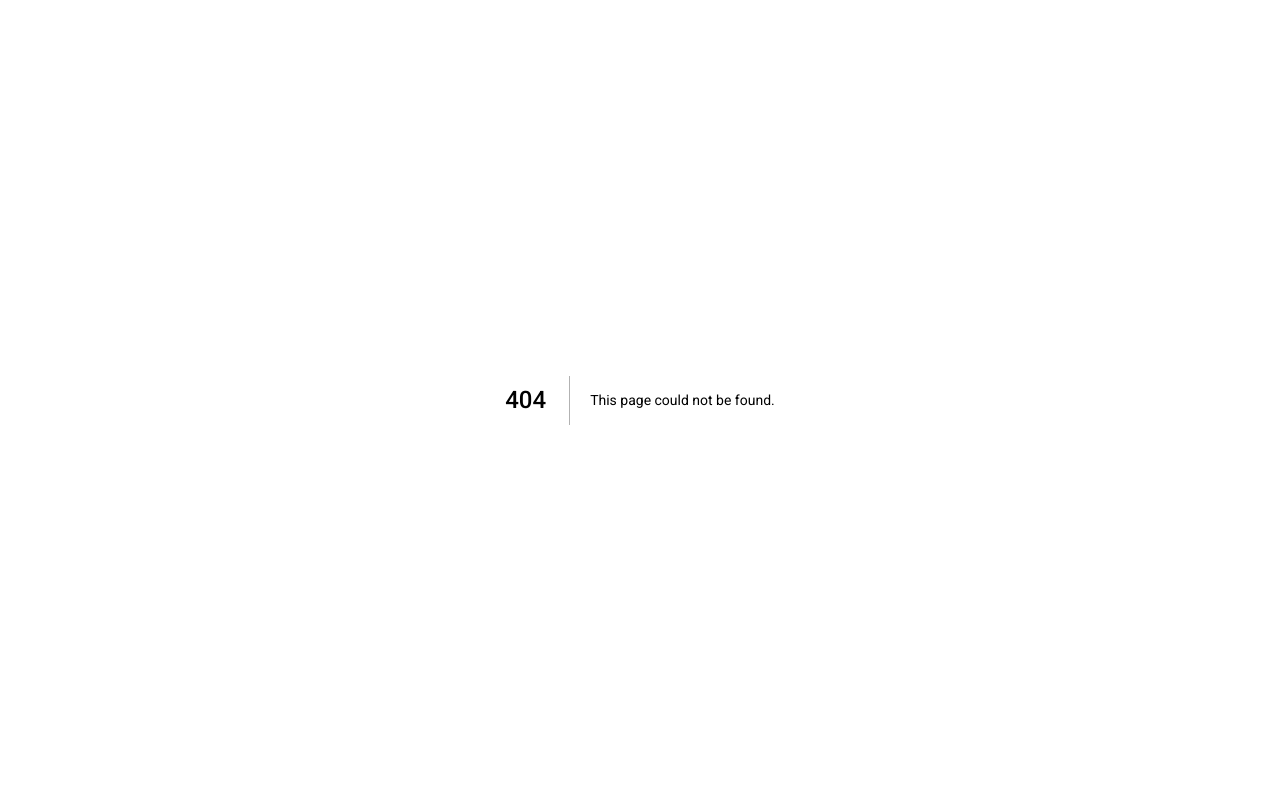
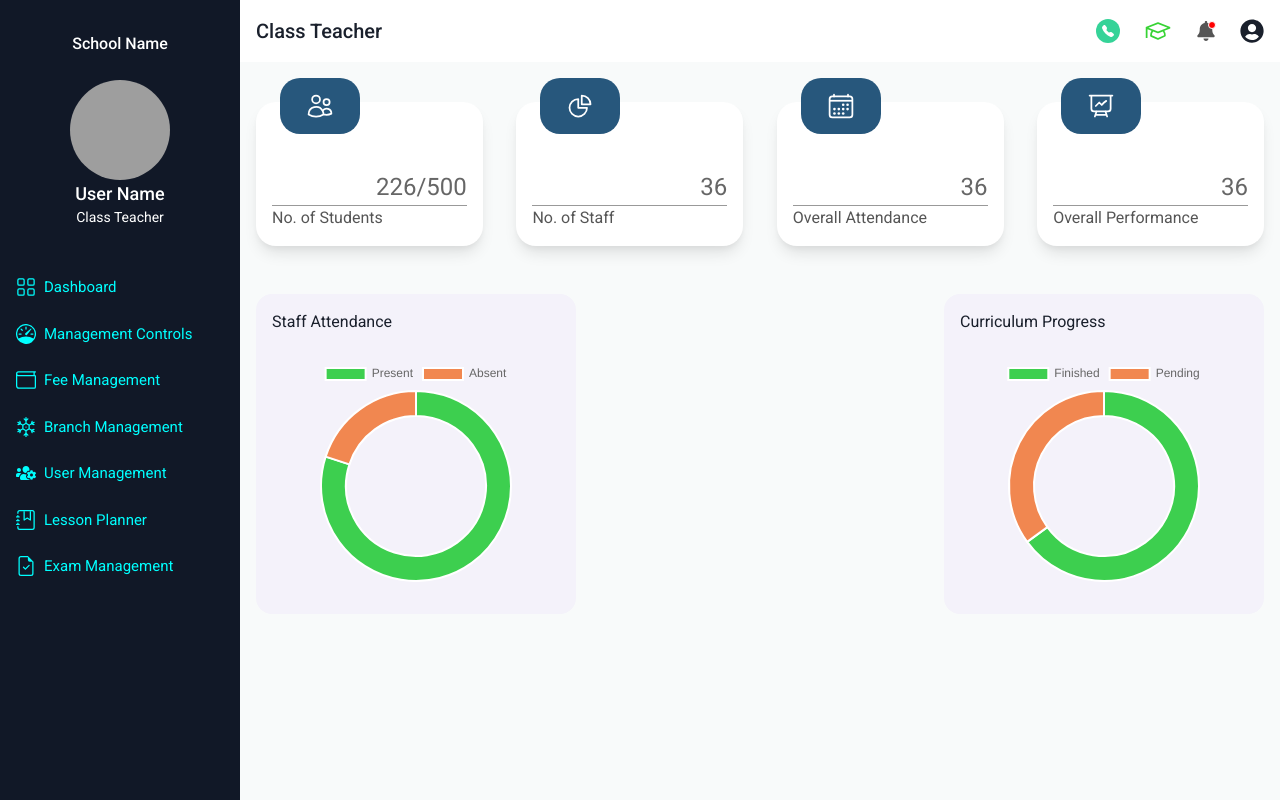
Before and after one commit to DezyNation/instituteiq, a Next.js app: page /dashboard/teacher/class-teacher in a window 1280 px wide. Before the commit this address had no page. Built offline with nearby package versions, Linux system fonts and the light colour scheme; grey boxes are pictures that could not be loaded.

Commit message:
initial view ready

```diff
--- a/package.json
+++ b/package.json
@@ -16,9 +16,11 @@
     "@fontsource/fredoka": "^4.5.9",
     "@fontsource/roboto": "^4.5.8",
     "@next/font": "13.1.6",
+    "chart.js": "^4.2.0",
     "framer-motion": "^8.5.4",
     "next": "13.1.6",
     "react": "18.2.0",
+    "react-chartjs-2": "^5.2.0",
     "react-dom": "18.2.0",
     "react-icons": "^4.7.1",
     "sass": "^1.57.1"
--- /dev/null
+++ b/src/Components/Card.jsx
@@ -0,0 +1,43 @@
+import React from 'react'
+import { Box, Text } from '@chakra-ui/react'
+
+const Card = ({ icon, color, text, data }) => {
+    return (
+        <>
+            <Box
+                position={'relative'} h={36}
+                w={'22.5%'} p={4} bg={'white'}
+                rounded={20} boxShadow={'lg'}
+                display={'flex'} flexDir={'column'}
+                alignItems={'flex-end'}
+                justifyContent={'flex-end'}
+            >
+                <Box
+                    pos={'absolute'}
+                    top={'-6'} left={'6'}
+                    w={20} h={14}
+                    bg={color} color={'white'}
+                    display={'grid'}
+                    placeContent={'center'}
+                    rounded={'inherit'}
+                >
+                    {icon}
+                </Box>
+                <Text
+                    w={'full'} color={'#666'}
+                    textAlign={'right'}
+                    borderBottom={'1px'}
+                    borderBottomColor={'#999'}
+                    fontSize={'2xl'}
+                >
+                    {data}
+                </Text>
+                <Text w={'full'} color={'#555'} textAlign={'left'}>
+                    {text}
+                </Text>
+            </Box>
+        </>
+    )
+}
+
+export default Card
--- /dev/null
+++ b/src/Components/Teacher/Sidebar.jsx
@@ -0,0 +1,87 @@
+import {
+    VStack,
+    Text,
+    Image,
+    HStack,
+    Box
+} from '@chakra-ui/react'
+import Link from 'next/link'
+import React from 'react'
+import {
+    BsGrid,
+    BsJournalBookmark,
+    BsSpeedometer,
+    BsSnow3,
+    BsFileEarmarkCheck,
+    BsWallet
+} from 'react-icons/bs'
+import { FaUsersCog } from 'react-icons/fa'
+
+const SidebarOptions = [
+    {
+        text: "dashboard",
+        link: "/dashboard/teacher/class-teacher/",
+        icon: <BsGrid fontSize={20} />
+    },
+    {
+        text: "management controls",
+        link: "/dashboard/teacher/class-teacher/",
+        icon: <BsSpeedometer fontSize={20} />
+    },
+    {
+        text: "fee management",
+        link: "/dashboard/teacher/class-teacher/",
+        icon: <BsWallet fontSize={20} />
+    },
+    {
+        text: "branch management",
+        link: "/dashboard/teacher/class-teacher/",
+        icon: <BsSnow3 fontSize={20} />
+    },
+    {
+        text: "user management",
+        link: "/dashboard/teacher/class-teacher/",
+        icon: <FaUsersCog fontSize={20} />
+    },
+    {
+        text: "lesson planner",
+        link: "/dashboard/teacher/class-teacher/",
+        icon: <BsJournalBookmark fontSize={20} />
+    },
+    {
+        text: "exam management",
+        link: "/dashboard/teacher/class-teacher/",
+        icon: <BsFileEarmarkCheck fontSize={20} />
+    },
+]
+
+const Sidebar = () => {
+    return (
+        <>
+            <Box py={8} px={4} h={'100vh'} bg={'rgb(17,24,39)'} flex={2} color={'white'} overflowY={'scroll'}>
+                <Text textAlign={'center'} fontWeight={'medium'}>School Name</Text>
+                <VStack py={6} spacing={0}>
+                    <Image src={'https://picsum.photos/100'} alt={'User Name'} rounded={'full'} />
+                    <Text fontSize={'lg'} fontWeight={'medium'}>User Name</Text>
+                    <Text fontSize={'sm'}>Class Teacher</Text>
+                </VStack>
+                <VStack py={6} spacing={6} alignItems={'flex-start'} justifyContent={'flex-start'}>
+                    {
+                        SidebarOptions.map((option, key) => {
+                            return (
+                                <Link style={{ width: '100%' }} href={option.link}>
+                                    <HStack spacing={2} w={'full'} justifyContent={'flex-start'} color={'aqua'} _hover={{color: 'white'}}>
+                                        {option.icon}
+                                        <Text textTransform={'capitalize'} fontSize={15}>{option.text}</Text>
+                                    </HStack>
+                                </Link>
+                            )
+                        })
+                    }
+                </VStack>
+            </Box>
+        </>
+    )
+}
+
+export default Sidebar
--- /dev/null
+++ b/src/Components/Teacher/Topbar.jsx
@@ -0,0 +1,36 @@
+import React from 'react'
+import { HStack, Box, Show, Spacer, Text } from '@chakra-ui/react'
+import { BsTelephoneFill } from 'react-icons/bs'
+import { VscMortarBoard } from 'react-icons/vsc'
+import { FaBell, FaUserCircle } from 'react-icons/fa'
+
+const Topbar = ({ pageTitle }) => {
+    return (
+        <>
+            <HStack p={4} bg={'white'}>
+                <Text textTransform={'capitalize'} fontSize={'xl'} fontWeight={'medium'}>{pageTitle}</Text>
+                <Spacer />
+                <HStack spacing={6}>
+                    <Box
+                    boxSize={6}
+                    display={'grid'}
+                    placeContent={'center'}
+                    bg={'rgb(53,211,152)'}
+                    color={'white'}
+                    rounded={'full'}
+                    >
+                        <BsTelephoneFill fontSize={12} />
+                    </Box>
+                    <VscMortarBoard color='rgb(55,211,52)' fontSize={'1.75rem'} />
+                    <Box position={'relative'}>
+                        <FaBell fontSize={'1.25rem'} color={'#555'} />
+                        <Box position={'absolute'} top={0} right={0} boxSize={2} rounded={'full'} bg={'red'} border={'1px'} borderColor={'white'}></Box>
+                    </Box>
+                    <FaUserCircle fontSize={'1.5rem'} />
+                </HStack>
+            </HStack>
+        </>
+    )
+}
+
+export default Topbar
--- /dev/null
+++ b/src/pages/dashboard/teacher/class-teacher/index.jsx
@@ -0,0 +1,103 @@
+import React from 'react'
+import Layout from '../layout'
+import {
+    Stack,
+    HStack,
+    Box,
+    Text,
+} from '@chakra-ui/react'
+import Card from '@/Components/Card'
+import {
+    HiOutlineUsers,
+    HiOutlineChartPie,
+    HiOutlinePresentationChartLine,
+} from 'react-icons/hi2'
+import { IoCalendarOutline } from 'react-icons/io5'
+import { Chart as Chartjs, ArcElement, Tooltip, Legend } from 'chart.js'
+import { Doughnut } from 'react-chartjs-2'
+
+Chartjs.register(ArcElement, Tooltip, Legend)
+
+const Index = () => {
+    const attendanceChartData = {
+        labels: ['Present', 'Absent'],
+        datasets: [{
+            label: "Staff Attendance",
+            data: [80, 20],
+            backgroundColor: [
+                'rgb(61, 207, 79)',
+                'rgb(241, 135, 80)',
+            ]
+        }]
+    }
+    const curriculumChartData = {
+        labels: ['Finished', 'Pending'],
+        datasets: [{
+            label: "Curriculum Progress",
+            data: [65, 35],
+            backgroundColor: [
+                'rgb(61, 207, 79)',
+                'rgb(241, 135, 80)',
+            ]
+        }]
+    }
+
+    const doughnutOptions = {
+        cutout: 70,
+    }
+
+    return (
+        <>
+            <Layout pageTitle={'Class Teacher'}>
+                <Box bg={'#F8FAFA'} p={4} h={'inherit'}>
+                    <Stack
+                        direction={['column', 'row']}
+                        spacing={6} py={6}
+                        justifyContent={['center', 'space-between']}
+                    >
+                        <Card color={'#27577C'} icon={<HiOutlineUsers fontSize={28} />} text={'No. of Students'} data={'226/500'} />
+                        <Card color={'#27577C'} icon={<HiOutlineChartPie fontSize={28} />} text={'No. of Staff'} data={'36'} />
+                        <Card color={'#27577C'} icon={<IoCalendarOutline fontSize={28} />} text={'Overall Attendance'} data={'36'} />
+                        <Card color={'#27577C'} icon={<HiOutlinePresentationChartLine fontSize={28} />} text={'Overall Performance'} data={'36'} />
+                    </Stack>
+                    <Stack
+                        direction={['column', 'row']}
+                        spacing={6} py={6}
+                        justifyContent={'space-between'}
+                    >
+                        <Box
+                            boxSize={'xs'}
+                            bg={'#F4F2FA'}
+                            rounded={16}
+                            p={4}
+                        >
+                            <Text mb={6}>Staff Attendance</Text>
+                            <Box w={'full'} h={'56'} marginX={'auto'} display={'grid'} placeContent={'center'}>
+                                <Doughnut
+                                    data={attendanceChartData}
+                                    options={doughnutOptions}
+                                />
+                            </Box>
+                        </Box>
+                        <Box
+                            boxSize={'xs'}
+                            bg={'#F4F2FA'}
+                            rounded={16}
+                            p={4}
+                        >
+                            <Text mb={6}>Curriculum Progress</Text>
+                            <Box w={'full'} h={'56'} marginX={'auto'} display={'grid'} placeContent={'center'}>
+                                <Doughnut
+                                    data={curriculumChartData}
+                                    options={doughnutOptions}
+                                />
+                            </Box>
+                        </Box>
+                    </Stack>
+                </Box>
+            </Layout>
+        </>
+    )
+}
+
+export default Index
--- /dev/null
+++ b/src/pages/dashboard/teacher/layout.jsx
@@ -0,0 +1,26 @@
+import Sidebar from '@/Components/Teacher/Sidebar'
+import Topbar from '@/Components/Teacher/Topbar'
+import {
+    HStack,
+    Box,
+    Text
+} from '@chakra-ui/react'
+import Head from 'next/head'
+import React from 'react'
+
+const Layout = ({pageTitle, children}) => {
+    return (
+        <>
+            <Head><title>{`institute IQ ${pageTitle}`}</title></Head>
+            <HStack justifyContent={'flex-start'} spacing={0}>
+                <Sidebar />
+                <Box flex={10} h={'100vh'} overflowY={'scroll'}>
+                    <Topbar pageTitle={pageTitle} />
+                    {children}
+                </Box>
+            </HStack>
+        </>
+    )
+}
+
+export default Layout
```
Also changed, not shown: 1 other file (tests, documents, lock files or other folders).
